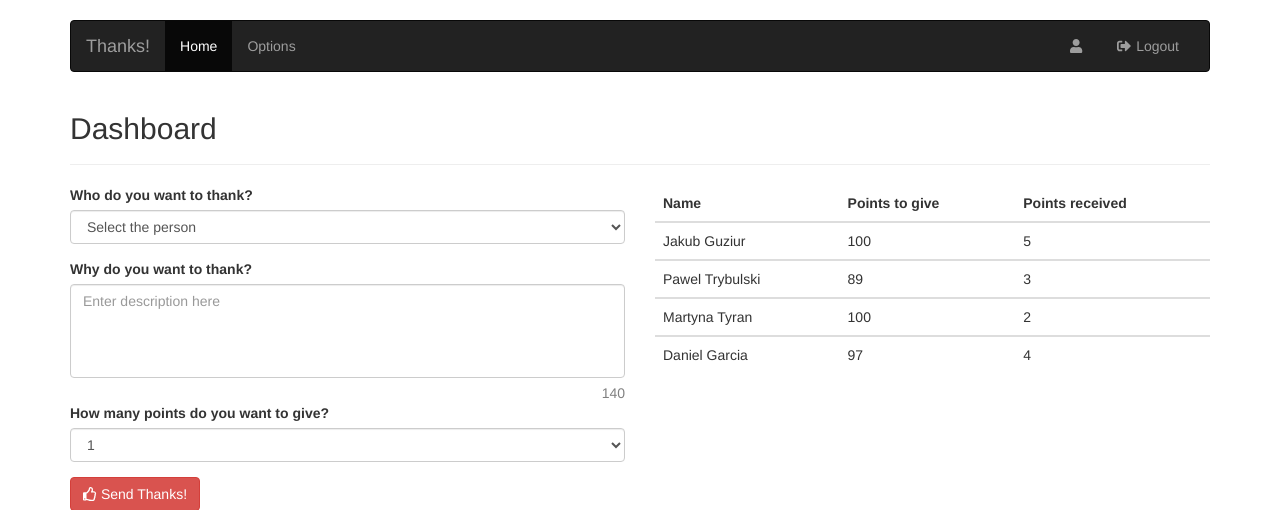
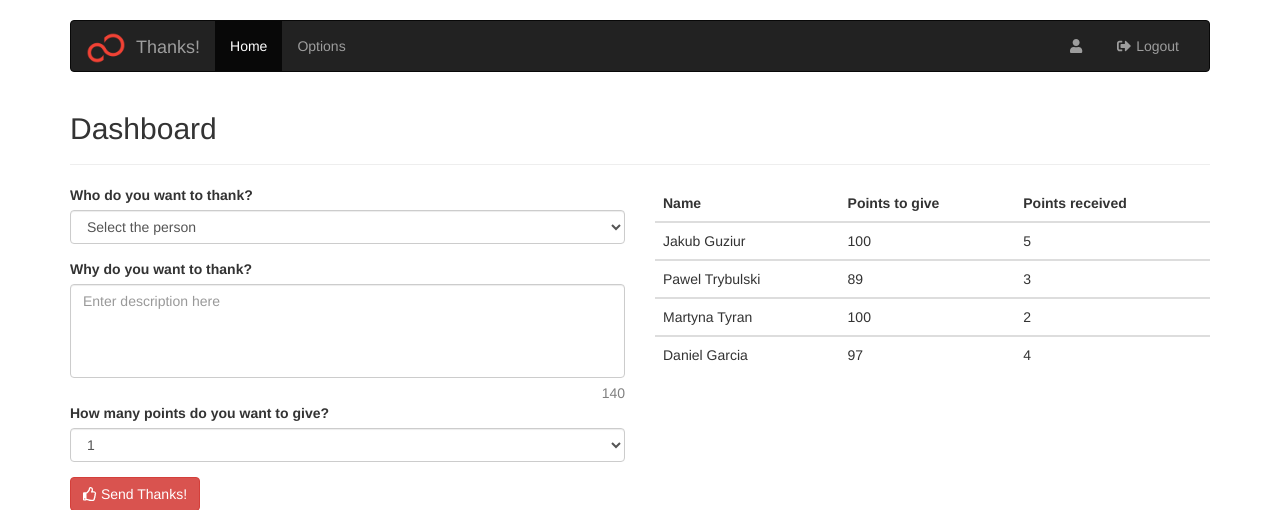
Before and after one commit to pawt/thanks, a Django app: template thanks/templates/thanks/mainpage.html in a window 1280 px wide. Shown: the top 510 px of the page. Run offline with Django 3.2, Linux system fonts and the light colour scheme; the template is opened without the code that fills it: values named after a table or form of the project are taken from there, others are empty; data comes from the database, SQL or seed files in the repository; some libraries are stand-ins or nearby versions.

Commit message:
Updated navbar

```diff
--- a/thanks/templates/thanks/mainpage.html
+++ b/thanks/templates/thanks/mainpage.html
@@ -30,7 +30,7 @@
               <span class="icon-bar"></span>
               <span class="icon-bar"></span>
             </button>
-          <a class="navbar-brand" href="/home/">Thanks!</a>
+          <a class="navbar-brand" style="padding-top:7px;" href="/home/"><span><img src="{% static '/img/fujitsu.png' %}" style="height:40px; padding-top:0px; padding-right:10px;"></span>Thanks!</a>
         </div>
         <div id="navbar" class="navbar-collapse collapse">
           <ul class="nav navbar-nav navbar-left">
```
Also changed, not shown: other parts of thanks/templates/thanks/mainpage.html (+1 -1 lines), db.sqlite3.
